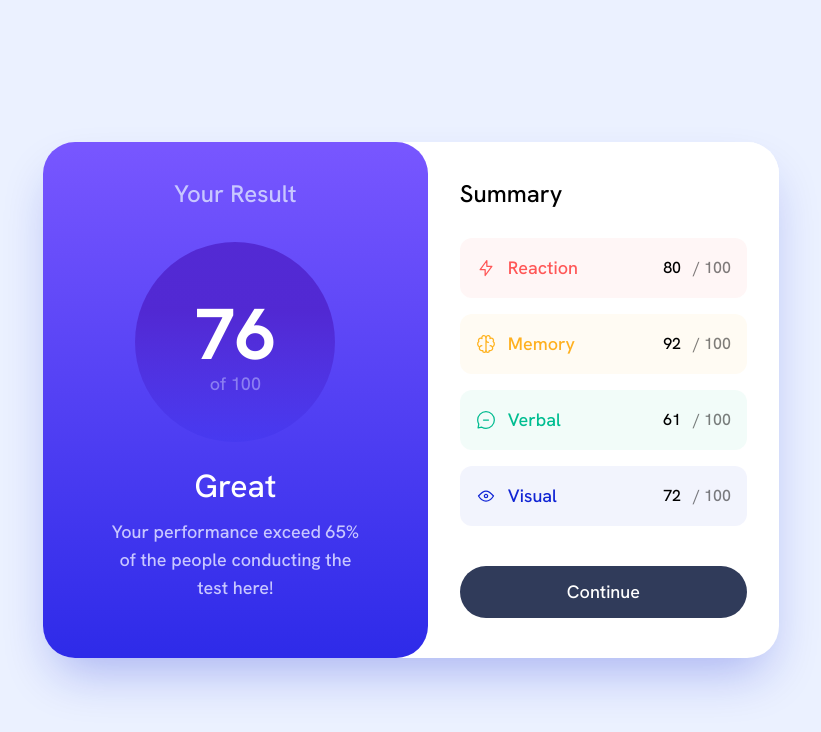
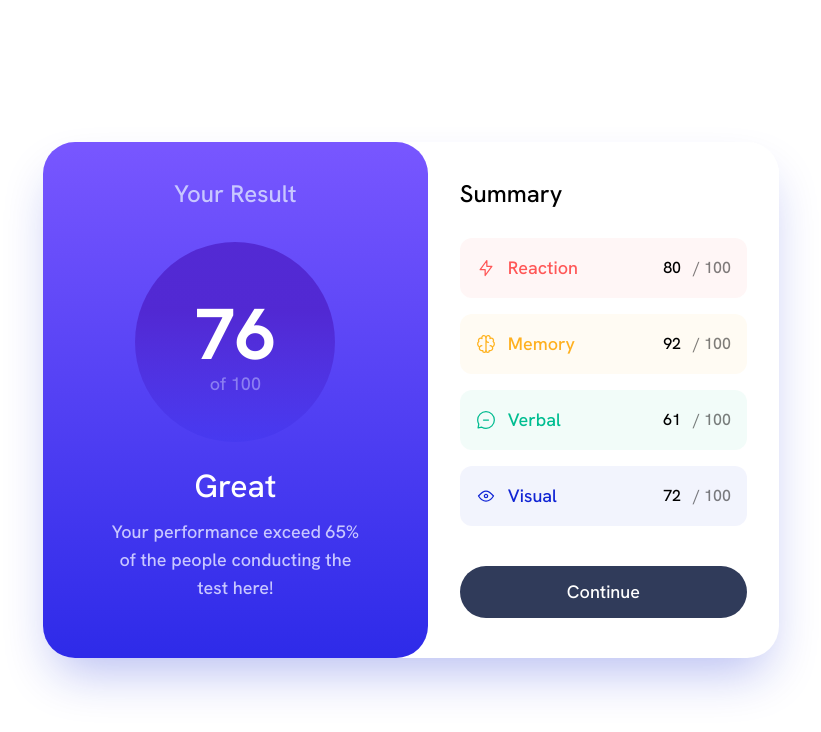
Before and after one commit to Deanogit/tailwind-results-summary, a website: page index.html in a window 1280 px wide. Shown: the whole page, without its empty margins (229-1050 px from the left). Drawn offline with Linux system fonts and the light colour scheme.

Commit message:
body bg white

```diff
--- a/index.html
+++ b/index.html
@@ -22,7 +22,7 @@
     <script src="script.js" defer></script>
     <title>Frontend Mentor | Results summary component</title>
   </head>
-  <body class="bg-pale-blue flex items-center justify-center md:h-screen">
+  <body class="bg-white flex items-center justify-center md:h-screen">
     <main
       class="card flex flex-col md:flex-row items-center justify-center bg-white md:rounded-4xl md:w-[736px] shadow-2xl shadow-cobalt-blue/30"
     >
```
